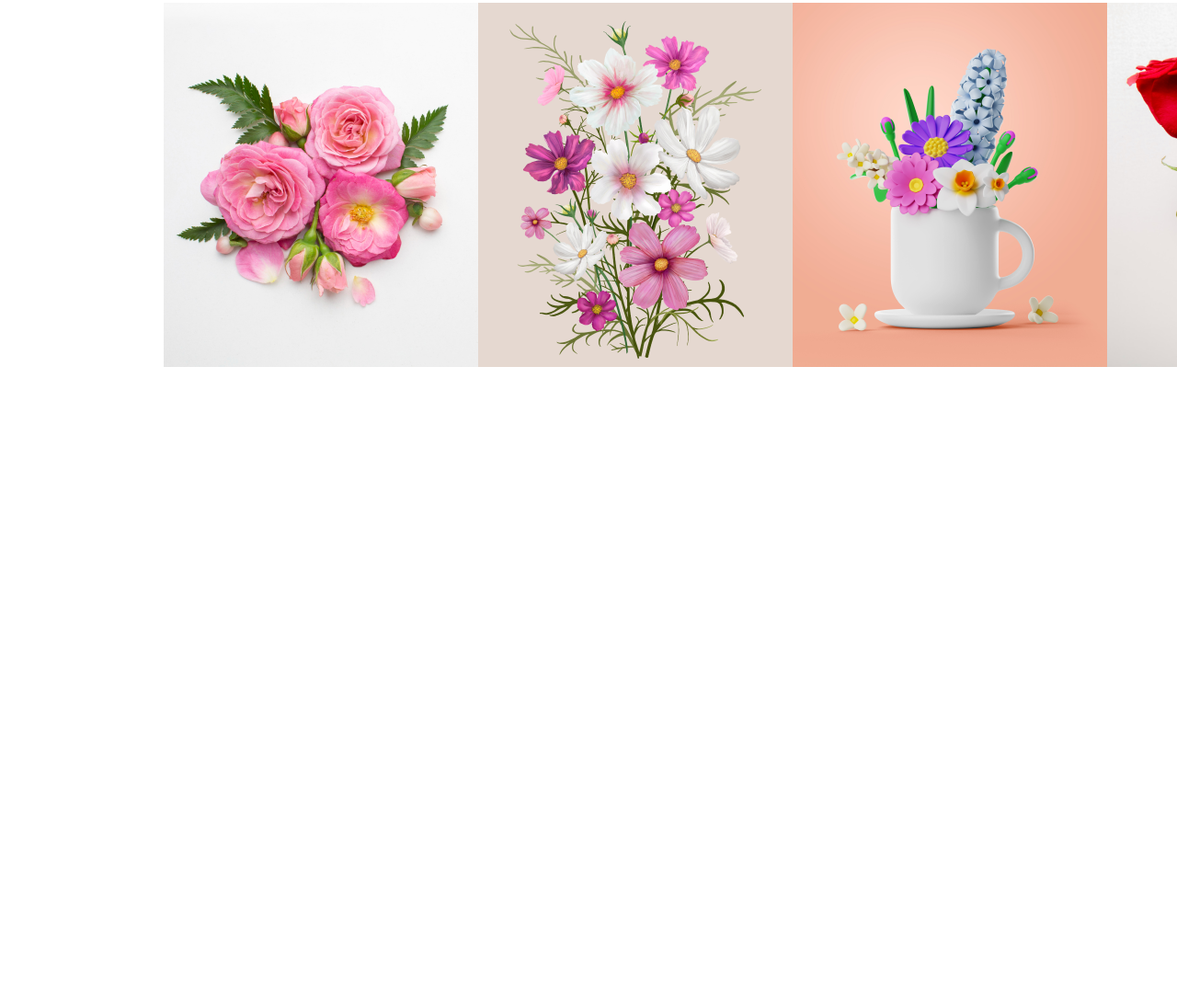
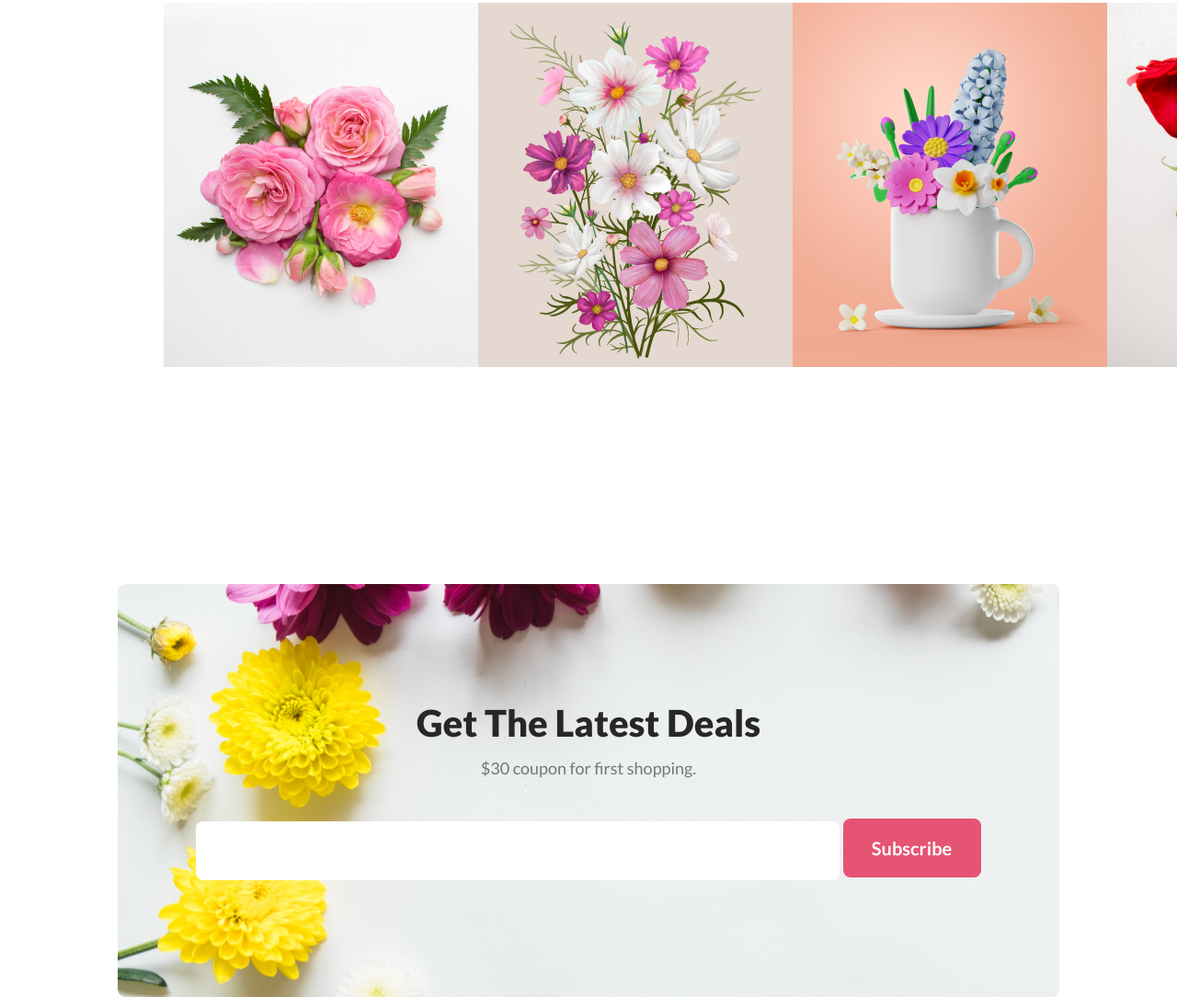
Before and after one commit to mubashirbappi5/flower, a plain HTML site: page index.html in a window 1280 px wide. Shown: the part 3318-4402 px from the top of the page at 92% size. Before the commit the page ends 3813 px from the top, so only its background shows below. Drawn offline with Linux system fonts and the light colour scheme.

Commit message:
v3.00 updated

```diff
--- a/css/styles.css
+++ b/css/styles.css
@@ -247,3 +247,61 @@ margin-bottom: 10px;
 
 
 }
+/* subscribe btn section */
+.suscribe{
+   width: 80%;
+   height: 449px;
+   margin:0 auto;
+   background-image: url(../images/latest-deals-bg.png);
+   background-repeat: no-repeat;
+   background-size: cover;
+   border-radius: 8px;
+   margin-top: 140px;
+}
+.deal-text h2{
+   color: rgb(39, 39, 39);
+font-family: Lato;
+font-size: 40px;
+font-weight: 800;
+line-height: 48px;
+letter-spacing: 0%;
+text-align: center;
+margin-bottom: 10px;
+}
+.deal-text p{
+   color: rgba(39, 39, 39, 0.6);
+   font-family: Lato;
+   font-size: 18px;
+   font-weight: 400;
+   line-height: 30px;
+   letter-spacing: 0%;
+   text-align: center;
+   margin-bottom: 40px;
+}
+.suscribe{
+   display: flex;
+   flex-direction: column;
+   justify-content: center;
+   align-items: center;
+}
+.suscribe input{
+   width: 700px;
+height: 64px;
+border-radius: 8px;
+border: none;
+background: rgb(255, 255, 255);
+}
+.suscribe button{
+   width: 150px;
+height: 64px;
+border-radius: 8px;
+background: rgb(229, 84, 115);
+border: none;
+color: rgb(255, 255, 255);
+font-family: Lato;
+font-size: 20px;
+font-weight: 700;
+line-height: 24px;
+letter-spacing: 0%;
+text-align: center;
+}
--- a/index.html
+++ b/index.html
@@ -90,6 +90,18 @@
 
             </div>
         </section>
+        <section class="suscribe">
+            <div class="deal-text">
+                <h2>Get The Latest Deals</h2>
+                <p>$30 coupon for first shopping.</p>
+            </div>
+           <div>
+
+            <input type="email" name="" id="">
+            <button>Subscribe</button>
+           </div>
+
+        </section>
     </main>
     <footer>
 
```
